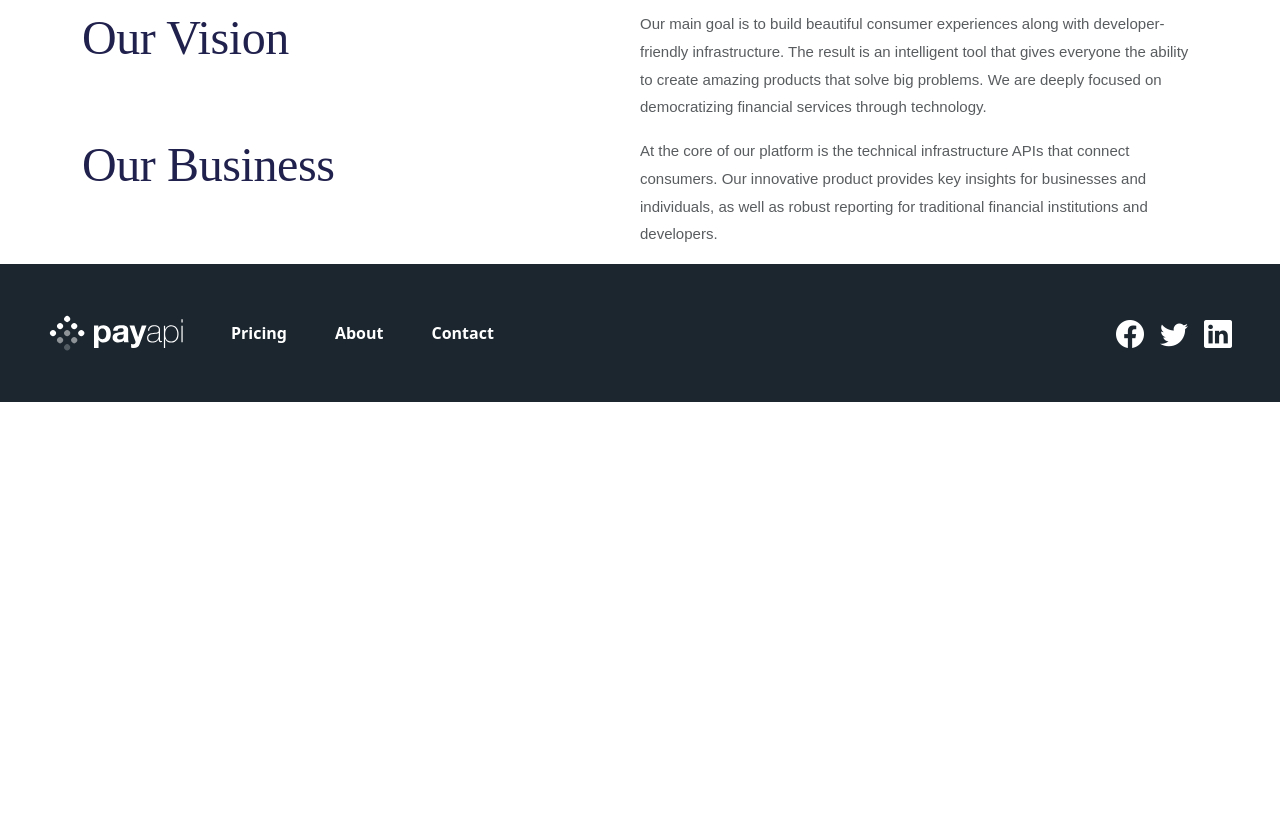
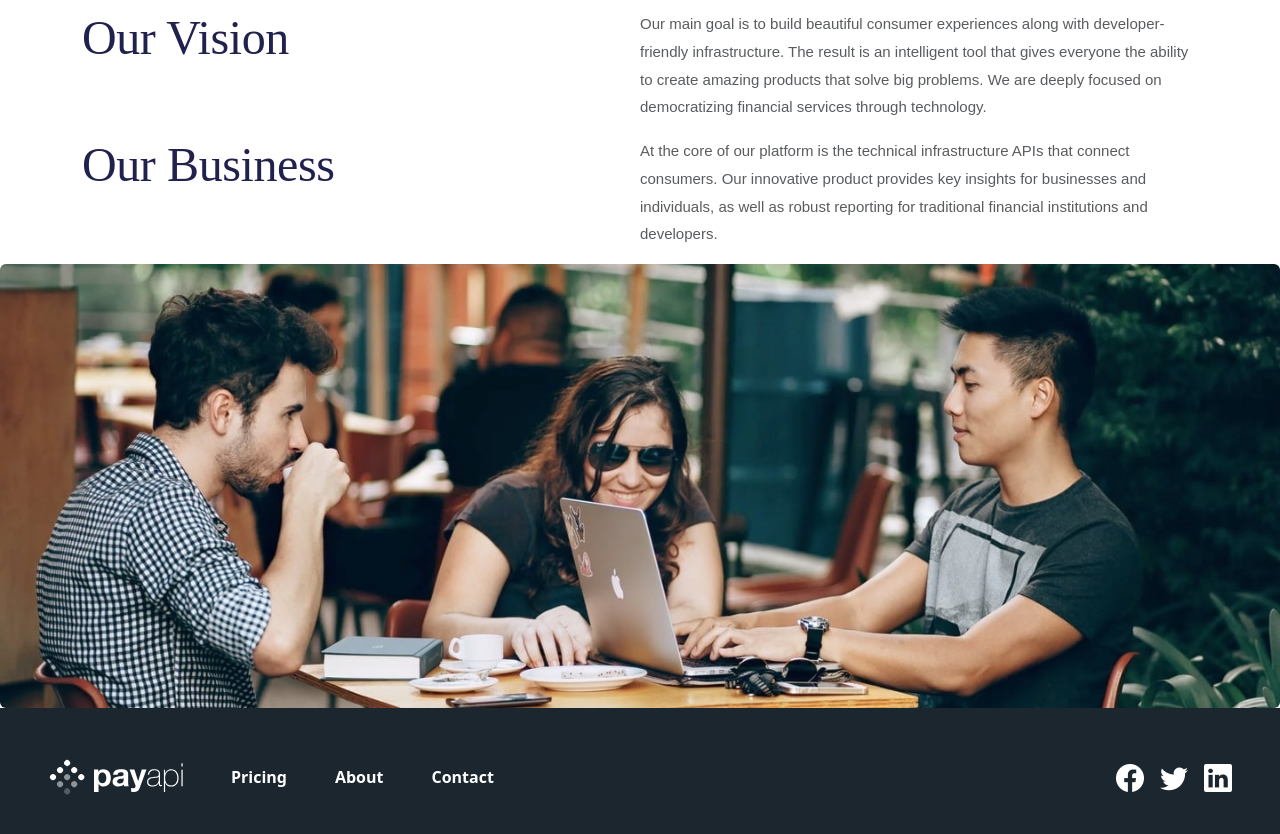
Before and after one commit to abdalsimam1-sketch/pay-api-multipage-website, a React (Vite) app: page /about in a window 1280 px wide. Shown: the part 340-1174 px from the top of the page. Before the commit the page ends 800 px from the top, so only its background shows below. Built offline with nearby package versions, Linux system fonts and the light colour scheme.

Commit message:
about page group picture

```diff
--- a/src/pages/About.jsx
+++ b/src/pages/About.jsx
@@ -1,13 +1,17 @@
+import groupDesktop from "../assets/about/desktop/image-team-members.jpg";
+import groupMobile from "../assets/about/mobile/image-team-members.jpg";
+import groupTablet from "../assets/about/tablet/image-team-members.jpg";
+
 export const About = () => {
   return (
-    <div className="container text-center text-md-start">
-      <section className="">
+    <main className=" text-center text-md-start">
+      <section className="container">
         <h1 className="text-preset-2 col-md-6 my-5">
           We empower innovators by delivering access to the financial system
         </h1>
       </section>
 
-      <section className="d-flex flex-column flex-md-row justify-content-between about-hero-section ">
+      <section className=" container d-flex flex-column flex-md-row justify-content-between about-hero-section ">
         <div>
           <h3 className="text-preset-3  text-nowrap about-heading">
             Our Vision
@@ -23,7 +27,7 @@ export const About = () => {
           </p>
         </div>
       </section>
-      <section className="d-flex flex-column flex-md-row justify-content-between about-hero-section">
+      <section className=" container d-flex flex-column flex-md-row justify-content-between about-hero-section">
         <div>
           <h3 className="text-preset-3 text-nowrap about-heading">
             Our Business
@@ -38,6 +42,21 @@ export const About = () => {
           </p>
         </div>
       </section>
-    </div>
+
+      <section
+        className="group-picture-section  d-md-flex justify-content-md-center"
+        style={{ overflow: "hidden" }}
+      >
+        <picture>
+          <source media="(min-width:1024px)" srcSet={groupDesktop} />
+          <source media="(min-width:768px)" srcSet={groupTablet} />
+          <img
+            src={groupMobile}
+            alt="group picture"
+            className="img-fluid rounded"
+          />
+        </picture>
+      </section>
+    </main>
   );
 };
```
